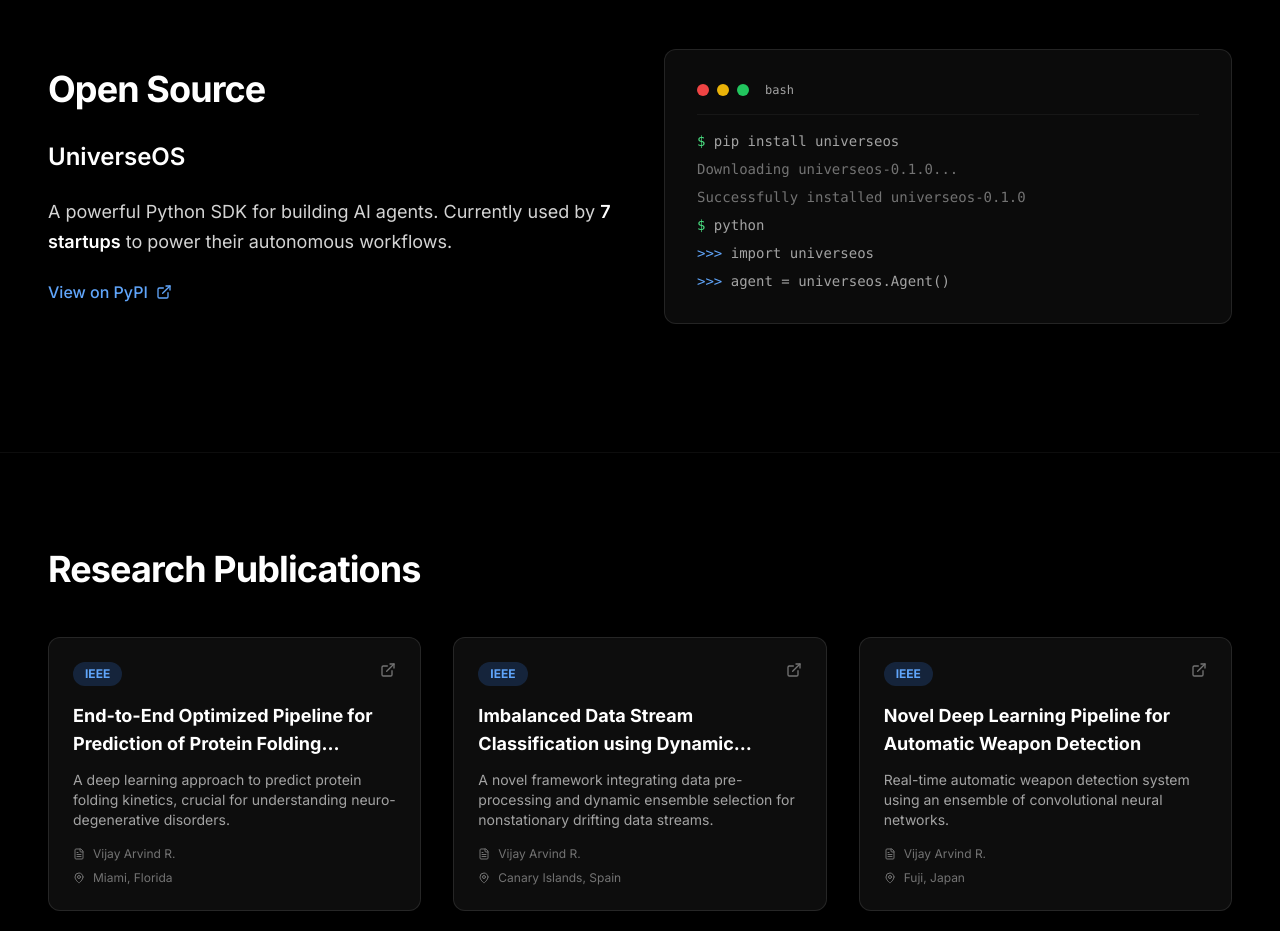
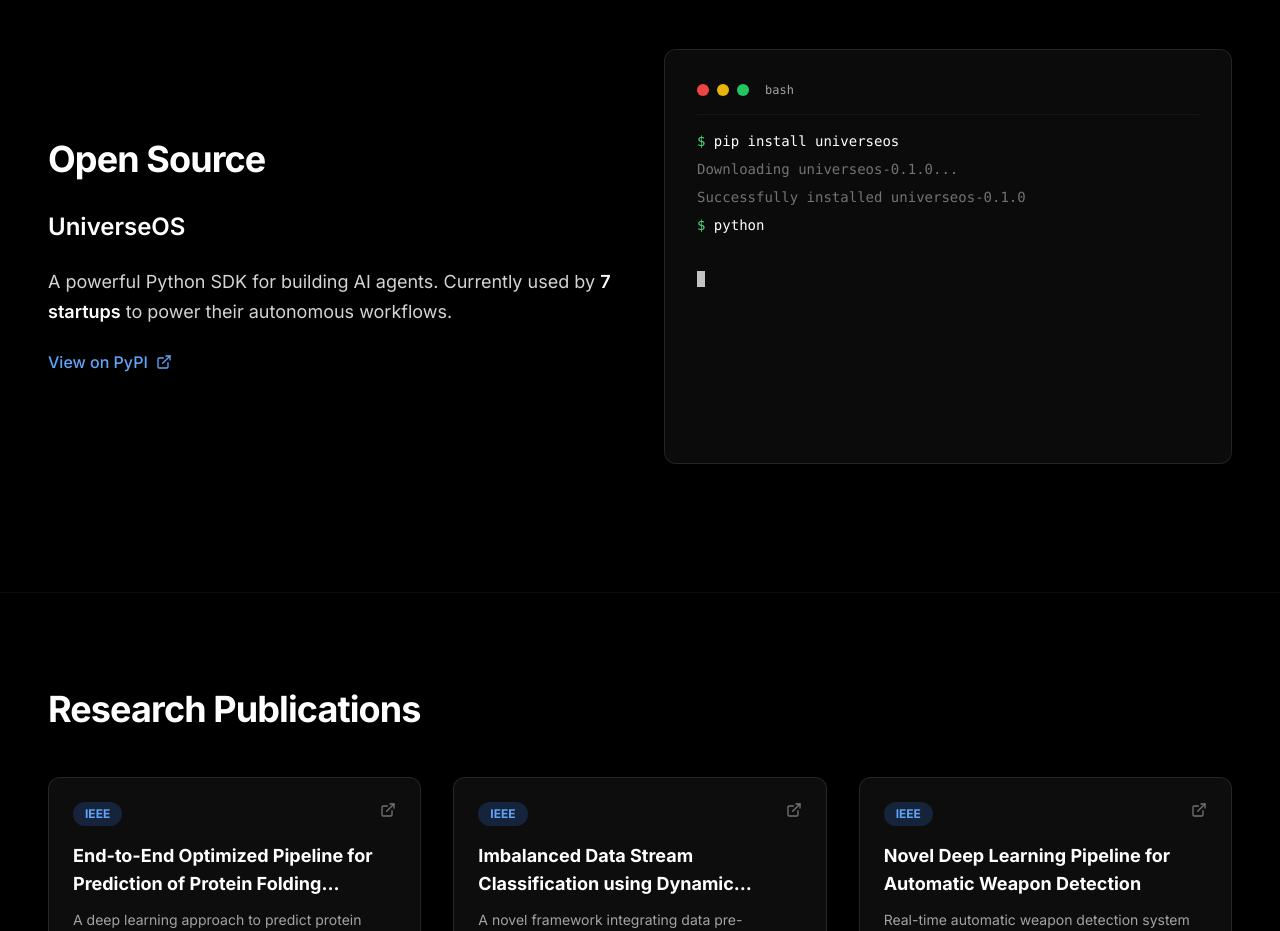
Before and after one commit to Vijayarvind10/PFLIO, a React (Vite) app: page / in a window 1280 px wide. Shown: the part 3340-4271 px from the top of the page. Built offline with nearby package versions, Linux system fonts and the light colour scheme.

Commit message:
Add animated demo to UniverseOS section

```diff
--- a/src/components/OpenSourceSection.tsx
+++ b/src/components/OpenSourceSection.tsx
@@ -1,7 +1,35 @@
 import { motion } from "framer-motion";
 import { ExternalLink } from "lucide-react";
+import { useState, useEffect } from "react";
+
+const terminalSteps = [
+    { type: "command", text: "$ pip install universeos", delay: 0 },
+    { type: "output", text: "Downloading universeos-0.1.0...", delay: 800 },
+    { type: "output", text: "Successfully installed universeos-0.1.0", delay: 1200 },
+    { type: "command", text: "$ python", delay: 2000 },
+    { type: "python", text: ">>> import universeos", delay: 2800 },
+    { type: "python", text: ">>> agent = universeos.Agent()", delay: 3400 },
+    { type: "python", text: '>>> result = agent.run("Analyze sales data")', delay: 4200 },
+    { type: "output", text: "🤖 Agent analyzing sales data...", delay: 5000 },
+    { type: "output", text: "✓ Loaded 10,000 records", delay: 5800 },
+    { type: "output", text: "✓ Computed metrics: Revenue +23%, Users +45%", delay: 6600 },
+    { type: "output", text: "✓ Generated insights and visualization", delay: 7400 },
+    { type: "success", text: "✨ Task completed in 2.3s", delay: 8200 },
+];
 
 export default function OpenSourceSection() {
+    const [visibleLines, setVisibleLines] = useState(0);
+
+    useEffect(() => {
+        if (visibleLines < terminalSteps.length) {
+            const nextStep = terminalSteps[visibleLines];
+            const timer = setTimeout(() => {
+                setVisibleLines((prev) => prev + 1);
+            }, nextStep.delay);
+            return () => clearTimeout(timer);
+        }
+    }, [visibleLines]);
+
     return (
         <section id="opensource" className="py-32 px-6 md:px-12 max-w-7xl mx-auto border-t border-white/5">
             <motion.div
@@ -37,13 +65,35 @@
                         <div className="w-3 h-3 rounded-full bg-green-500" />
                         <span className="ml-2 text-xs">bash</span>
                     </div>
-                    <div className="space-y-2">
-                        <p><span className="text-green-400">$</span> pip install universeos</p>
-                        <p className="text-neutral-500">Downloading universeos-0.1.0...</p>
-                        <p className="text-neutral-500">Successfully installed universeos-0.1.0</p>
-                        <p><span className="text-green-400">$</span> python</p>
-                        <p><span className="text-blue-400">&gt;&gt;&gt;</span> import universeos</p>
-                        <p><span className="text-blue-400">&gt;&gt;&gt;</span> agent = universeos.Agent()</p>
+                    <div className="space-y-2 min-h-[300px]">
+                        {terminalSteps.slice(0, visibleLines).map((step, index) => (
+                            <motion.p
+                                key={index}
+                                initial={{ opacity: 0 }}
+                                animate={{ opacity: 1 }}
+                                transition={{ duration: 0.3 }}
+                                className={
+                                    step.type === "command"
+                                        ? "text-white"
+                                        : step.type === "python"
+                                            ? "text-white"
+                                            : step.type === "success"
+                                                ? "text-green-400 font-semibold"
+                                                : "text-neutral-500"
+                                }
+                            >
+                                {step.type === "command" && <span className="text-green-400">$</span>}
+                                {step.type === "python" && <span className="text-blue-400">&gt;&gt;&gt;</span>}
+                                {step.type === "command" || step.type === "python" ? ` ${step.text.split(" ").slice(1).join(" ")}` : step.text}
+                            </motion.p>
+                        ))}
+                        {visibleLines < terminalSteps.length && (
+                            <motion.span
+                                animate={{ opacity: [1, 0, 1] }}
+                                transition={{ repeat: Infinity, duration: 1 }}
+                                className="inline-block w-2 h-4 bg-white"
+                            />
+                        )}
                     </div>
                 </div>
             </motion.div>
```
Also changed, not shown: 5 other files (tests, documents, lock files or other folders).
